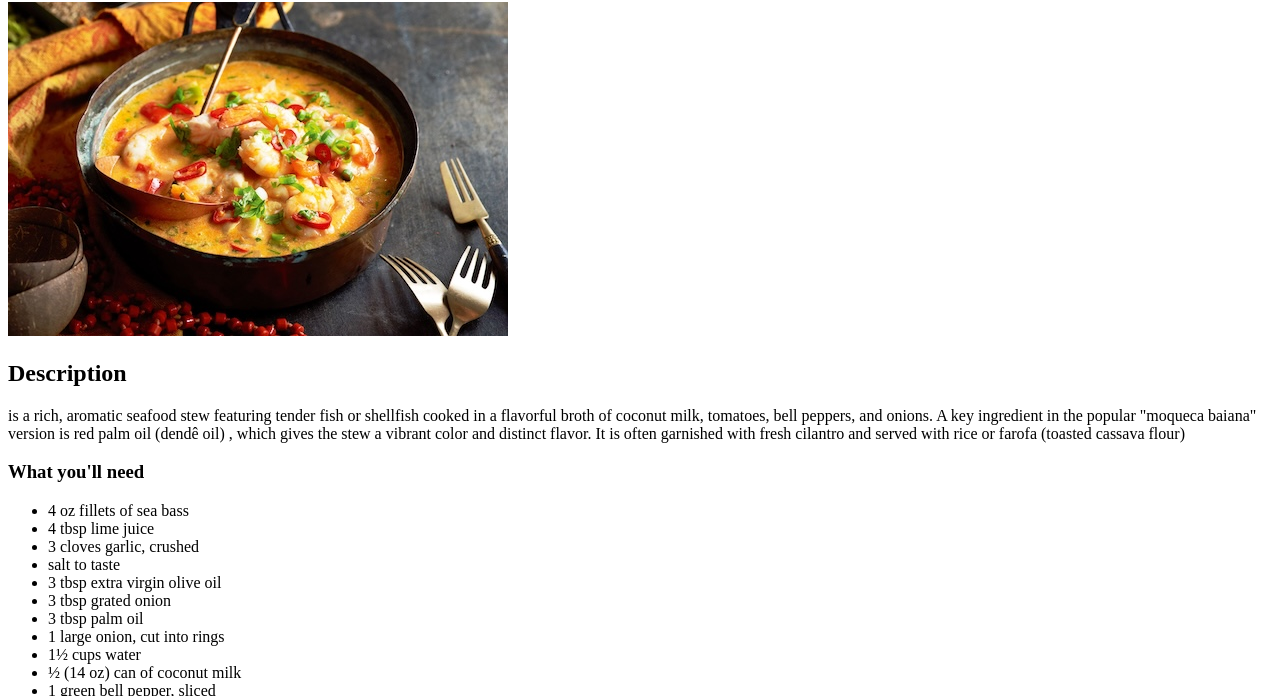
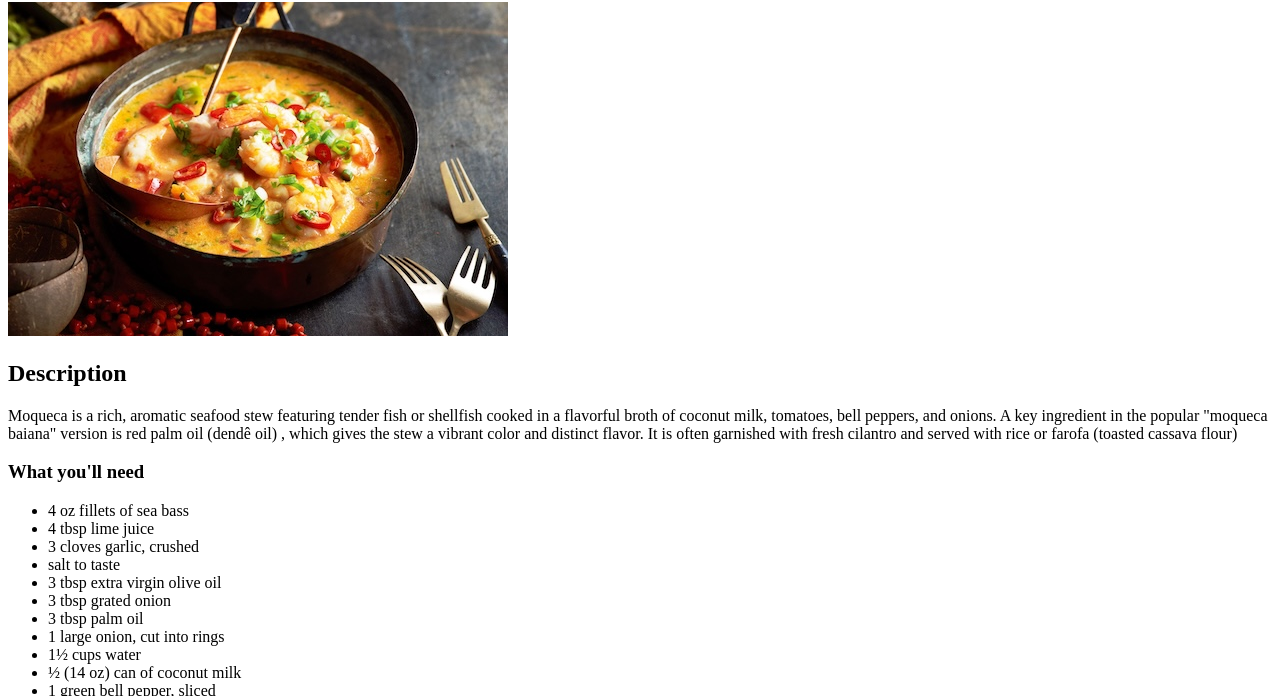
Before and after one commit to ajalsaleh/odin-recipes, a plain HTML site: page recipes/moqueca.html in a window 1280 px wide. Shown: the part 104-800 px from the top of the page. Drawn offline with Linux system fonts and the light colour scheme.

Commit message:
Add name to the beginning of the description subsection

```diff
--- a/recipes/moqueca.html
+++ b/recipes/moqueca.html
@@ -17,7 +17,7 @@
 
     <h2>Description</h2>
 
-    <p>is a rich, aromatic seafood stew featuring tender fish or shellfish cooked in a flavorful broth of coconut milk,
+    <p>Moqueca is a rich, aromatic seafood stew featuring tender fish or shellfish cooked in a flavorful broth of coconut milk,
         tomatoes, bell peppers, and onions. A key ingredient in the popular "moqueca baiana" version is red palm oil
         (dendê oil) , which gives the stew a vibrant color and distinct flavor. It is often garnished with fresh
         cilantro and served with rice or farofa (toasted cassava flour)</p>
```
